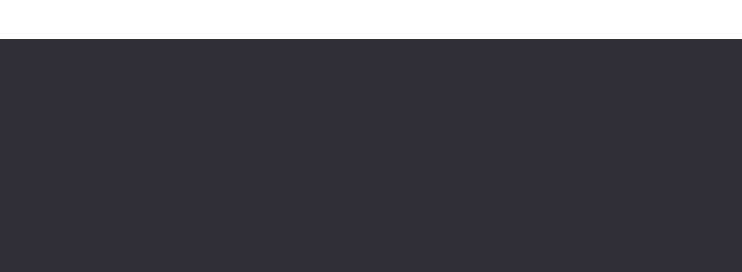
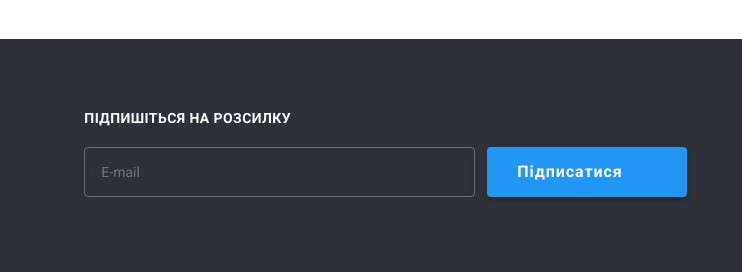
Before and after one commit to Fredduke1983/goit-markup-hw-06, a plain HTML site: page portfolio.html in a window 1280 px wide. Shown: the part 1590-1862 px from the top of the page, 538-1280 px from the left. Drawn offline with Linux system fonts and the light colour scheme.

Commit message:
uograde footer portfolio

```diff
--- a/portfolio.html
+++ b/portfolio.html
@@ -296,6 +296,20 @@
             </li>
           </ul>
         </div>
+        <div class="footer-mailer">
+          <label class="footer-mailer-label">
+            <p class="footer-mailer-title">Підпишіться на розсилку</p>
+            <input type="email" class="footer-mailer-input" placeholder="E-mail" />
+          </label>
+          <button class="footer-mailer-btn">
+            <div class="fmbtn-group">
+              Підписатися
+              <svg class="fmbtn-svg">
+                <use href="./icon/symbol-defs.svg#icon-send"></use>
+              </svg>
+            </div>
+          </button>
+        </div>
       </div>
     </footer>
   </body>
```
